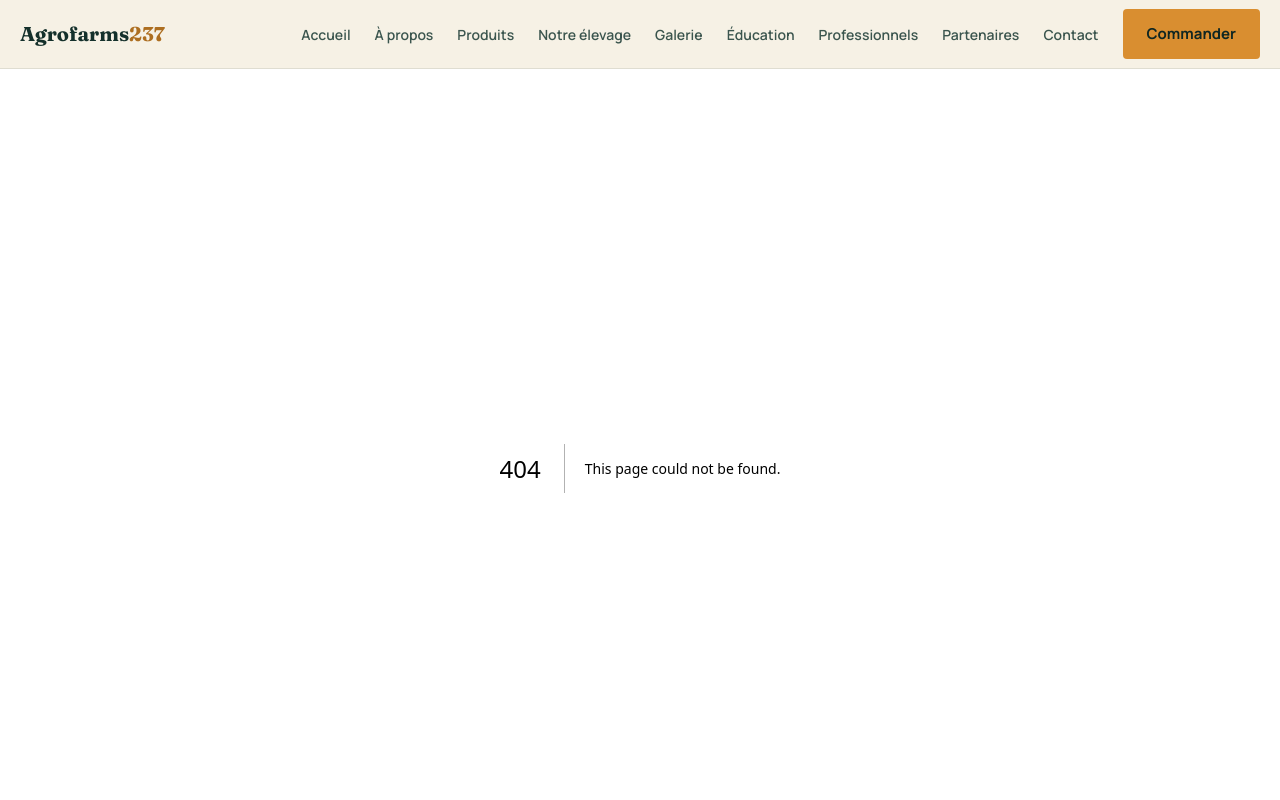
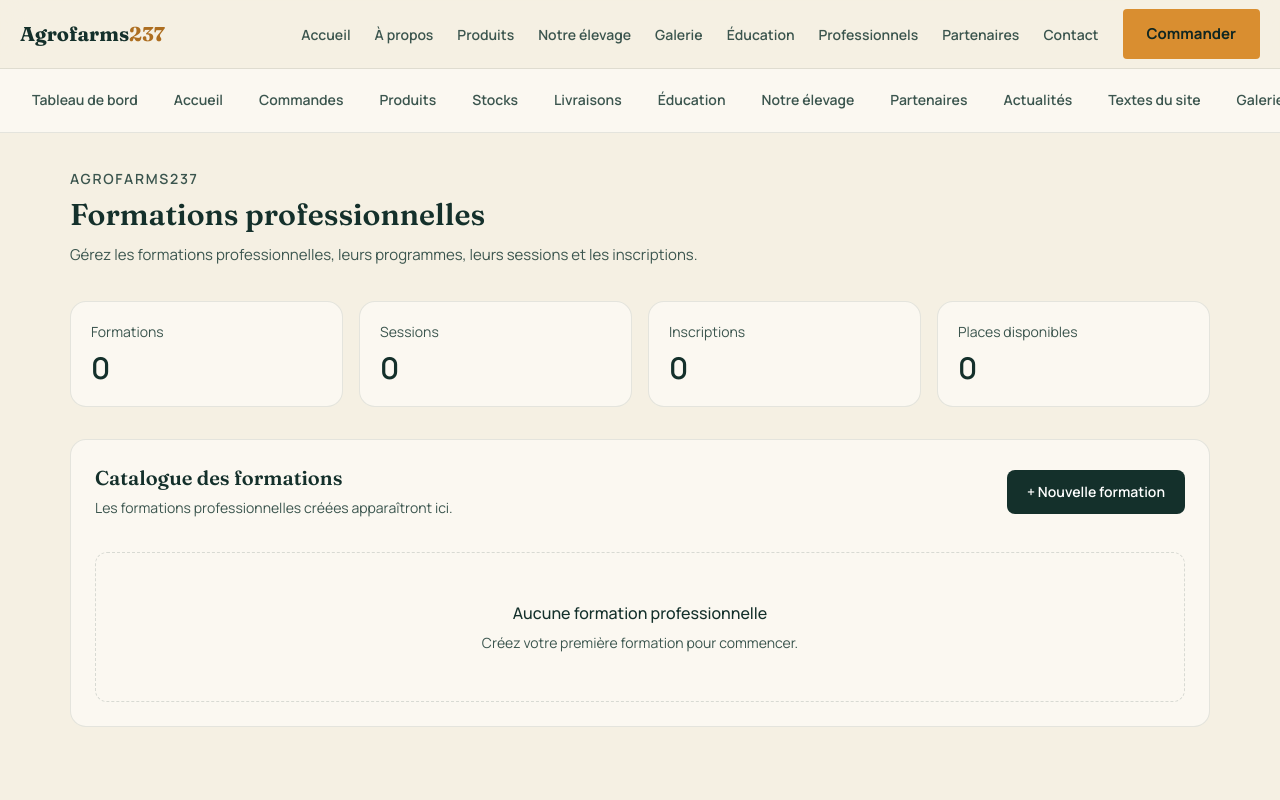
Before and after one commit to onguenejeanboscojo-ctrl/agrofarms237, a Next.js app: page /admin/formations in a window 1280 px wide. Before the commit this address had no page. Shown: the top 800 px of the page. Built offline with nearby package versions, Linux system fonts and the light colour scheme.

Commit message:
Create AdminFormationsPage component

```diff
--- /dev/null
+++ b/app/admin/formations/page.tsx
@@ -0,0 +1,79 @@
+import AdminNav from "@/components/AdminNav";
+
+export default function AdminFormationsPage() {
+  return (
+    <>
+      <AdminNav />
+
+      <main className="mx-auto max-w-[1180px] px-5 py-9">
+        <div className="mb-8">
+          <p className="mb-2 text-sm font-semibold uppercase tracking-[0.12em] text-inkSoft">
+            AgroFarms237
+          </p>
+
+          <h1 className="font-serif text-3xl font-semibold text-ink">
+            Formations professionnelles
+          </h1>
+
+          <p className="mt-2 max-w-2xl text-[15px] leading-7 text-inkSoft">
+            Gérez les formations professionnelles, leurs programmes,
+            leurs sessions et les inscriptions.
+          </p>
+        </div>
+
+        <section className="grid gap-4 sm:grid-cols-2 lg:grid-cols-4">
+          <div className="rounded-2xl border border-ink/10 bg-paper p-5">
+            <p className="text-sm text-inkSoft">Formations</p>
+            <p className="mt-2 text-3xl font-semibold text-ink">0</p>
+          </div>
+
+          <div className="rounded-2xl border border-ink/10 bg-paper p-5">
+            <p className="text-sm text-inkSoft">Sessions</p>
+            <p className="mt-2 text-3xl font-semibold text-ink">0</p>
+          </div>
+
+          <div className="rounded-2xl border border-ink/10 bg-paper p-5">
+            <p className="text-sm text-inkSoft">Inscriptions</p>
+            <p className="mt-2 text-3xl font-semibold text-ink">0</p>
+          </div>
+
+          <div className="rounded-2xl border border-ink/10 bg-paper p-5">
+            <p className="text-sm text-inkSoft">Places disponibles</p>
+            <p className="mt-2 text-3xl font-semibold text-ink">0</p>
+          </div>
+        </section>
+
+        <section className="mt-8 rounded-2xl border border-ink/10 bg-paper p-6">
+          <div className="flex flex-col gap-4 sm:flex-row sm:items-center sm:justify-between">
+            <div>
+              <h2 className="font-serif text-xl font-semibold text-ink">
+                Catalogue des formations
+              </h2>
+
+              <p className="mt-1 text-sm leading-6 text-inkSoft">
+                Les formations professionnelles créées apparaîtront ici.
+              </p>
+            </div>
+
+            <button
+              type="button"
+              className="inline-flex items-center justify-center rounded-lg bg-ink px-5 py-3 text-sm font-semibold text-white transition hover:opacity-90"
+            >
+              + Nouvelle formation
+            </button>
+          </div>
+
+          <div className="mt-8 rounded-xl border border-dashed border-ink/15 px-6 py-12 text-center">
+            <p className="font-medium text-ink">
+              Aucune formation professionnelle
+            </p>
+
+            <p className="mt-2 text-sm text-inkSoft">
+              Créez votre première formation pour commencer.
+            </p>
+          </div>
+        </section>
+      </main>
+    </>
+  );
+}
```
